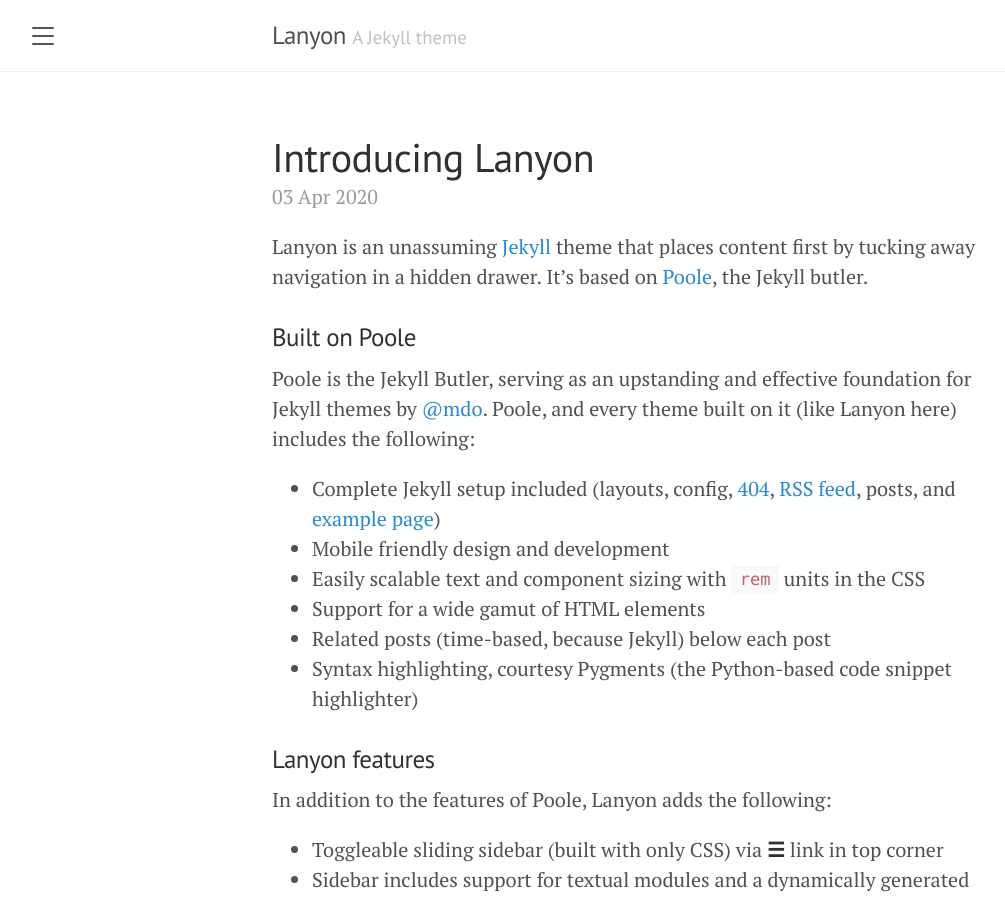
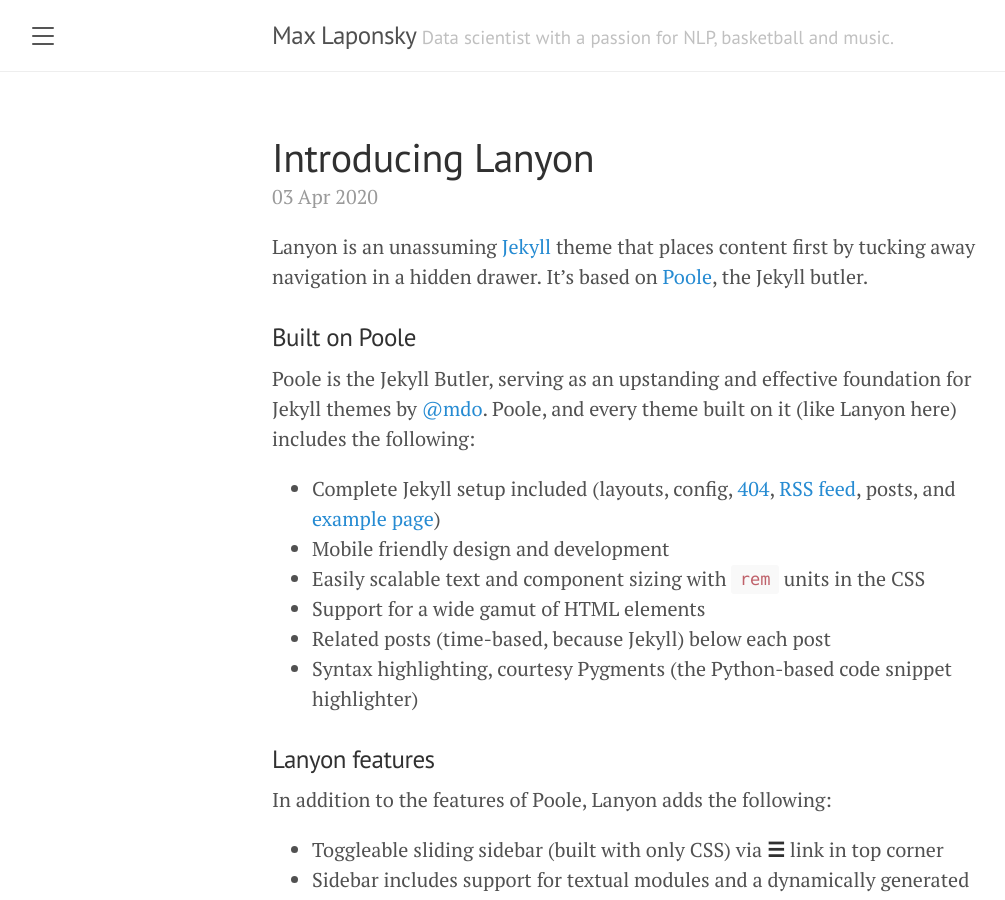
Before and after one commit to mlaponsky/mlaponsky.github.io, a Jekyll site: the page built from index.html, in a window 1280 px wide and 900 px high. Shown: the whole window, without its empty margins (8-1013 px from the left). Built offline with Jekyll 4.4.1, drawn with Linux system fonts in a browser that asks for light colours; the list of posts is cut into pages by our own code.

Commit message:
Updated config

```diff
--- a/_config.yml
+++ b/_config.yml
@@ -1,17 +1,17 @@
 # Setup
-title:               Lanyon
-tagline:             'A Jekyll theme'
-description:         'A reserved <a href="https://jekyllrb.com" target="_blank">Jekyll</a> theme that places the utmost gravity on content with a hidden drawer. Made by <a href="https://twitter.com/mdo" target="_blank">@mdo</a>.'
-url:                 http://lanyon.getpoole.com
+title:               Max Laponsky
+tagline:             'Data scientist with a passion for NLP, basketball and music.'
+description:         'A blog for all of my personal projects, from music-based NLP projects to basketball analytics -- to wherever my latest obsession takes me.'
+url:                 https://mlaponsky.github.io
 baseurl:             ''
 paginate:            5
 permalink:           pretty
 
 # About/contact
 author:
-  name:              Mark Otto
-  url:               https://twitter.com/mdo
-  email:             markdotto@gmail.com
+  name:              Max Laponsky
+  url:               http://github.com/mlaponsky
+  email:             thebiglaponsky@gmail.com
 
 # Gems
 plugins:
```
